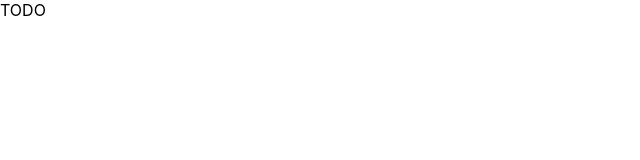
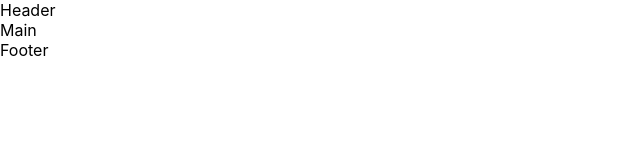
Before and after one commit to deividas-butkus/React-TS-atsiskaitymas-CA, a React (Create React App) app: page / in a window 1280 px wide. Shown: the top 160 px of the page, without its empty margins (0-640 px from the left). Built offline with nearby package versions, Linux system fonts and the light colour scheme.

Commit message:
project setup | folders structured | PageTemplate created | index routed

```diff
--- a/public/index.html
+++ b/public/index.html
@@ -6,7 +6,7 @@
     <meta name="viewport" content="width=device-width, initial-scale=1" />
     <meta name="theme-color" content="#000000" />
 
-    <title>React App</title>
+    <title>Music Lowers</title>
   </head>
   <body>
     <noscript>You need to enable JavaScript to run this app.</noscript>
--- a/src/App.tsx
+++ b/src/App.tsx
@@ -1,8 +1,12 @@
+import { Routes, Route } from "react-router-dom";
+
+import Home from "./components/pages/Home";
+
 const App = () => {
   return (
-    <>
-      <div>TODO</div>
-    </>
+    <Routes>
+      <Route index element={<Home />} />
+    </Routes>
   );
 };
 
--- /dev/null
+++ b/src/components/organisms/Footer.tsx
@@ -0,0 +1,5 @@
+const Footer = () => {
+  return <footer>Footer</footer>;
+};
+
+export default Footer;
--- /dev/null
+++ b/src/components/organisms/Header.tsx
@@ -0,0 +1,5 @@
+const Header = () => {
+  return <header>Header</header>;
+};
+
+export default Header;
--- /dev/null
+++ b/src/components/pages/Home.tsx
@@ -0,0 +1,10 @@
+import PageTemplate from "../templates/PageTemplate";
+const Home = () => {
+  return (
+    <PageTemplate>
+      <main>Main</main>
+    </PageTemplate>
+  );
+};
+
+export default Home;
--- /dev/null
+++ b/src/components/templates/PageTemplate.tsx
@@ -0,0 +1,18 @@
+import Header from "../organisms/Header";
+import Footer from "../organisms/Footer";
+
+type PropsType = {
+  children: React.ReactElement;
+};
+
+const PageTemplate = ({ children }: PropsType) => {
+  return (
+    <>
+      <Header />
+      {children}
+      <Footer />
+    </>
+  );
+};
+
+export default PageTemplate;
--- a/src/index.tsx
+++ b/src/index.tsx
@@ -1,8 +1,14 @@
 import ReactDOM from "react-dom/client";
+import { BrowserRouter } from "react-router-dom";
+
 import "./index.css";
 import App from "./App";
 
 const root = ReactDOM.createRoot(
   document.getElementById("root") as HTMLDivElement
 );
-root.render(<App />);
+root.render(
+  <BrowserRouter>
+    <App />
+  </BrowserRouter>
+);
```
Also changed, not shown: package.json (+7 -1 lines), src/media/logo.png (added), 1 other file (tests, documents, lock files or other folders).
